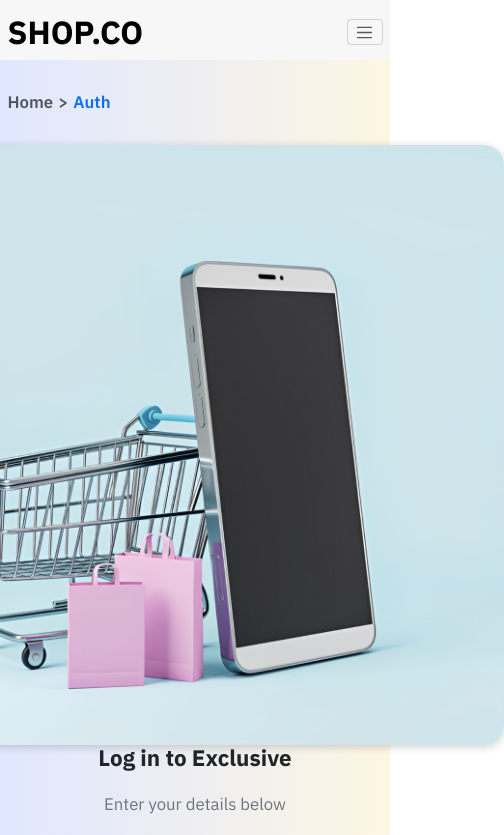
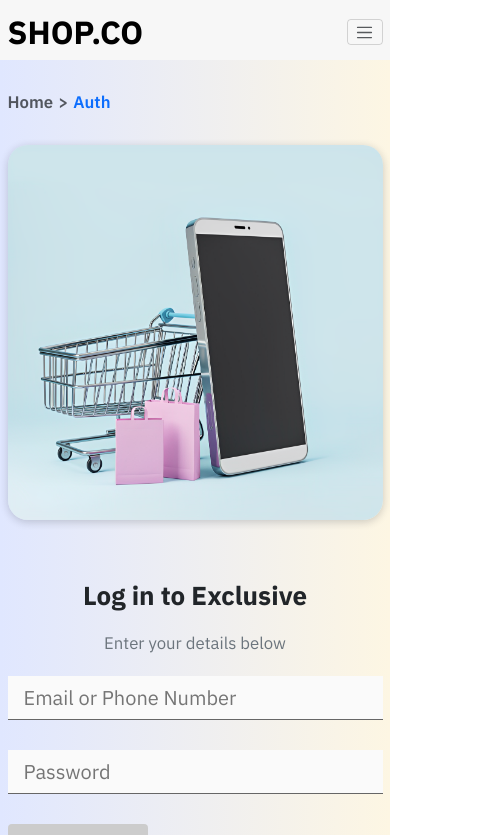
Before and after one commit to HoHoanNam/shop.co, a React (Create React App) app: page /auth in a window 390 px wide. Shown: the top 835 px of the page, 504 px wide, since content can reach past the window. Built offline with nearby package versions, Linux system fonts and the light colour scheme.

Commit message:
Xây dựng cơ chế responsive cho Auth Page #1

```diff
--- a/src/pages/Auth/Auth.module.scss
+++ b/src/pages/Auth/Auth.module.scss
@@ -13,22 +13,37 @@
 
 // Auth
 // Image
-.auth-img {
-  height: 600px;
-  object-fit: cover;
-  object-position: center;
+.img-wrapper {
+  width: 100%;
+  height: 645px;
+  overflow: hidden;
   border-radius: 20px;
   box-shadow: var(--default-boxshadow-element);
 }
 
+.auth-img {
+  width: 100%;
+  height: 100%;
+  object-fit: cover;
+  object-position: center;
+}
+
 // Content
 .auth-content {
+  width: 80%;
   height: 100%;
   display: flex;
   gap: 20px;
   flex-direction: column;
   align-items: center;
   justify-content: center;
+}
+
+// Title
+.auth-title {
+  margin: 0;
+  font-size: 3.5rem;
+  font-weight: bold;
 }
 
 // Input
@@ -140,3 +155,84 @@
     color: #999;
   }
 }
+
+// Responsive
+// Xử lý breakpoints từ 1200px -> 1399px (xl)
+@media screen and (min-width: 1200px) and (max-width: 1399.5px) {
+  .img-wrapper {
+    height: 555px;
+  }
+
+  .auth-content {
+    width: 90%;
+  }
+}
+
+// Xử lý breakpoints từ 992px -> 1199px (lg)
+@media screen and (min-width: 992px) and (max-width: 1199.5px) {
+  .img-wrapper {
+    height: 465px;
+  }
+
+  .auth-content {
+    width: 90%;
+  }
+}
+
+// Xử lý breakpoints từ 768px -> 991px (md)
+@media screen and (min-width: 768px) and (max-width: 991.5px) {
+  .img-wrapper {
+    height: auto;
+  }
+
+  .auth-content {
+    width: 90%;
+  }
+
+  .auth-title {
+    margin-top: 60px;
+  }
+}
+
+// Xử lý breakpoints từ 576px -> 767px (sm)
+@media screen and (min-width: 576px) and (max-width: 767.5px) {
+  .img-wrapper {
+    height: auto;
+  }
+
+  .auth-content {
+    width: 100%;
+  }
+
+  .auth-title {
+    margin-top: 60px;
+    font-size: 3rem;
+  }
+}
+
+// Xử lý breakpoints từ 0px -> 575px (none)
+@media screen and (max-width: 575.5px) {
+  .img-wrapper {
+    height: 0;
+    position: relative; /* Để chứa nội dung bên trong */
+    padding-bottom: 100%; /* padding-bottom bằng 100% chiều rộng */
+
+    .auth-img {
+      position: absolute;
+      top: 0;
+      left: 0;
+      width: 100%;
+      height: 100%;
+      object-fit: cover; /* Đảm bảo hình ảnh lấp đầy mà không méo */
+    }
+  }
+
+  .auth-content {
+    width: 100%;
+  }
+
+  .auth-title {
+    margin-top: 60px;
+    font-size: 2.6rem;
+  }
+}
--- a/src/pages/Auth/index.js
+++ b/src/pages/Auth/index.js
@@ -81,17 +81,17 @@ function Auth() {
         <Breadcrumb />
 
         <div className="row pt-4">
-          <div className="col-12 col-md-8 d-inline-flex justify-content-center">
+          <div className="col-12 col-lg-6 d-inline-flex justify-content-center">
             {/* Auth image */}
             <div className={cx('img-wrapper')}>
               <img className={cx('auth-img')} src={auth.authImage} alt="Auth image" />
             </div>
           </div>
 
-          <div className="col-12 col-md-4">
+          <div className="col-12 col-lg-6 d-flex justify-content-center">
             <div className={cx('auth-content')}>
               {/* Title */}
-              <h1 className="m-0 display-5 fw-bold">{isLogin ? 'Log in to Exclusive' : 'Create an account'}</h1>
+              <h1 className={cx('auth-title')}>{isLogin ? 'Log in to Exclusive' : 'Create an account'}</h1>
 
               {/* Instruction */}
               <p className="m-0 fs-2 text-secondary">Enter your details below</p>
```
